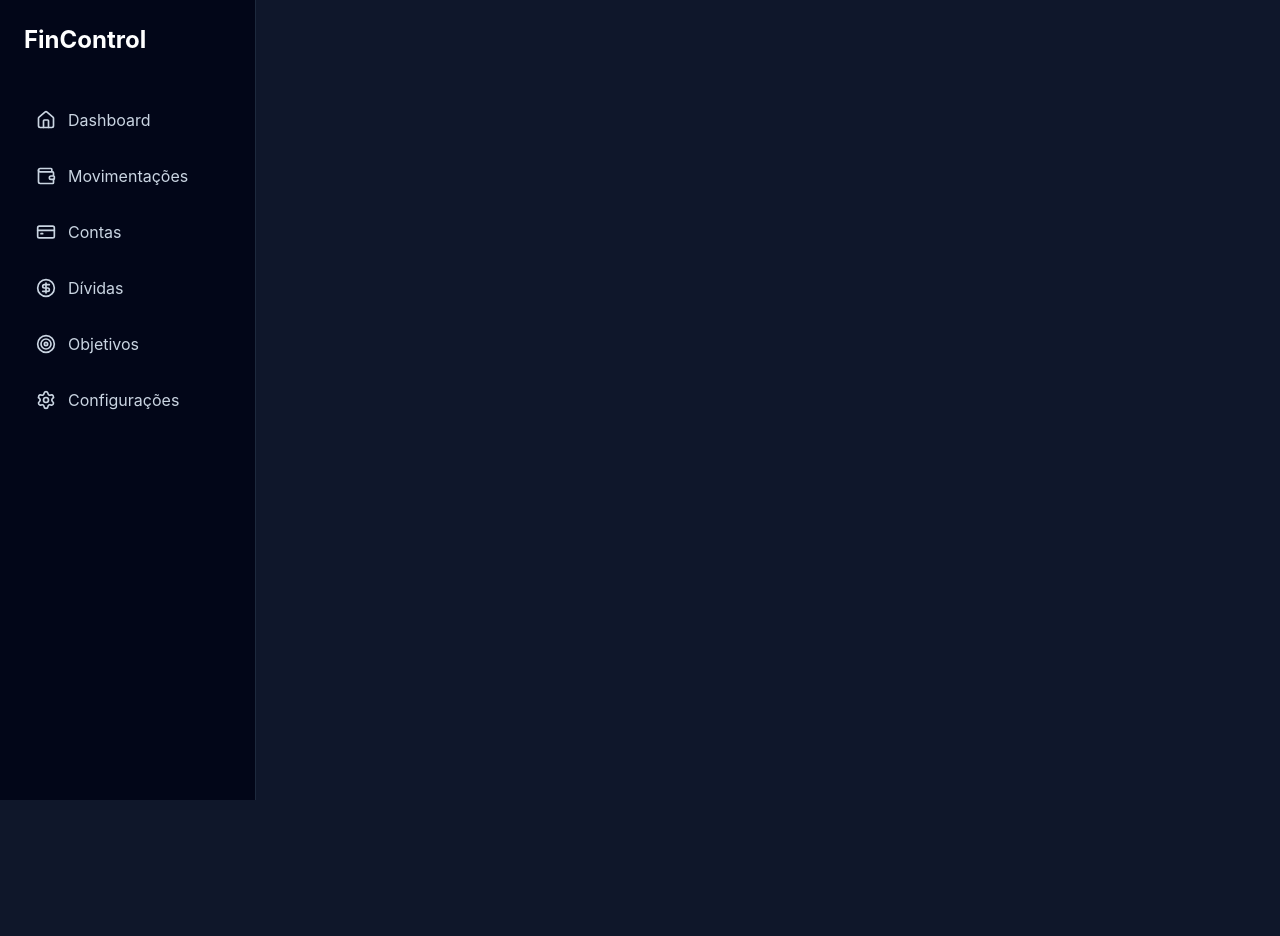
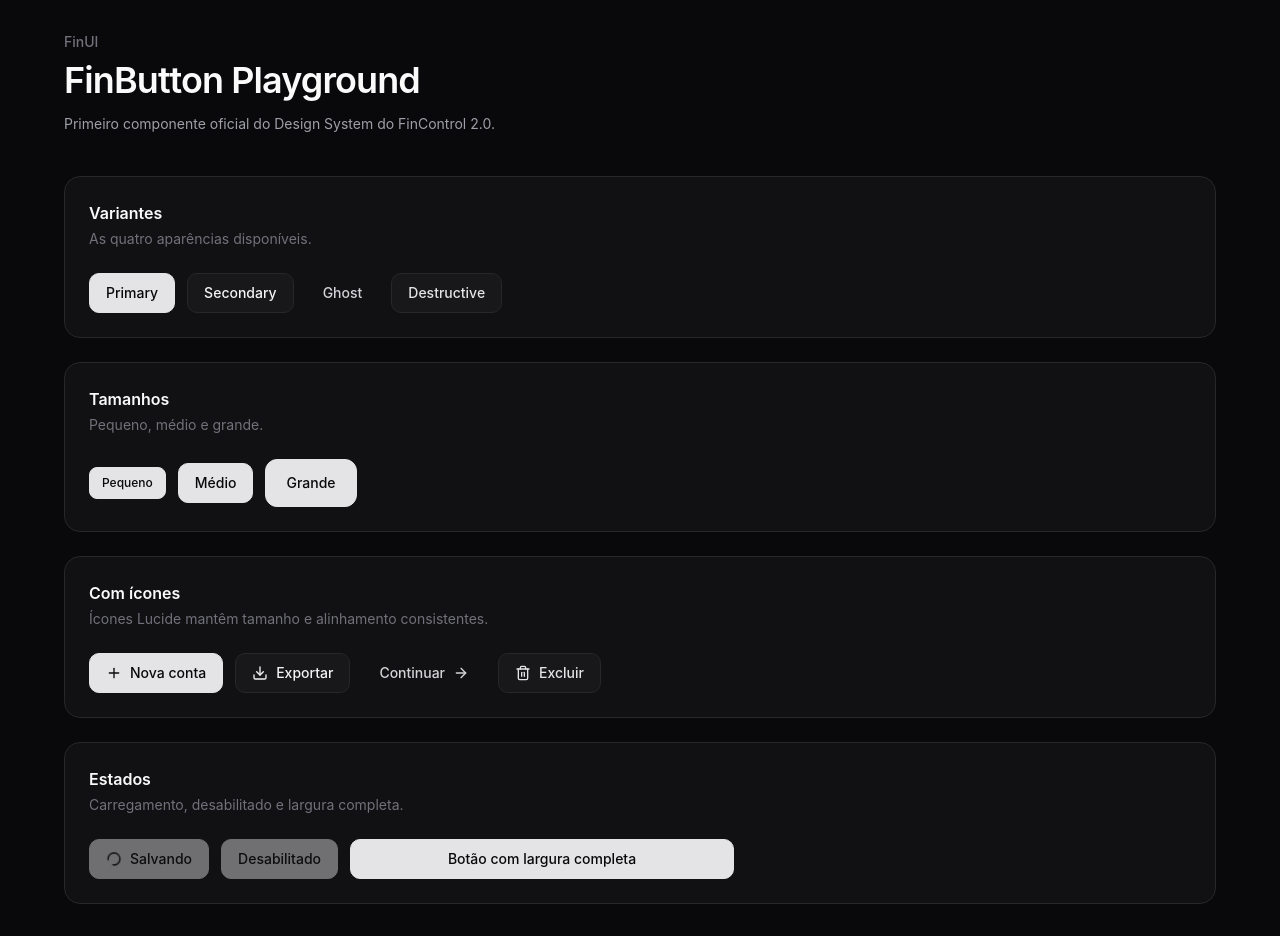
Before and after one commit to GabrielSnows/FinControl, a React (Vite) app: page /playground in a window 1280 px wide. Before the commit the page ends 800 px from the top, so only its background shows below. Built offline with nearby package versions, Linux system fonts and the light colour scheme.

Commit message:
Cria FinButton e playground do FinUI

```diff
--- a/dev-dist/sw.js
+++ b/dev-dist/sw.js
@@ -81,7 +81,7 @@ define(['./workbox-7e5eb42b'], (function (workbox) { 'use strict';
     "revision": "3ca0b8505b4bec776b69afdba2768812"
   }, {
     "url": "index.html",
-    "revision": "0.j83oqjb32g8"
+    "revision": "0.5med50an1vo"
   }], {});
   workbox.cleanupOutdatedCaches();
   workbox.registerRoute(new workbox.NavigationRoute(workbox.createHandlerBoundToURL("index.html"), {
--- a/src/app/App.tsx
+++ b/src/app/App.tsx
@@ -11,12 +11,30 @@ import Accounts from "../pages/Accounts";
 import Dashboard from "../pages/Dashboard";
 import Debts from "../pages/Debts";
 import Goals from "../pages/Goals";
+import Playground from "../pages/Playground";
 import Settings from "../pages/Settings";
 import Transactions from "../pages/Transactions";
 
 export default function App() {
   return (
     <BrowserRouter>
+      <Routes>
+        <Route
+          path="/playground"
+          element={<Playground />}
+        />
+
+        <Route
+          path="*"
+          element={<FinControlLayout />}
+        />
+      </Routes>
+    </BrowserRouter>
+  );
+}
+
+function FinControlLayout() {
+  return (
     <div className="flex min-h-screen bg-slate-900 text-white">
       <Sidebar />
 
@@ -58,6 +76,5 @@ export default function App() {
 
       <BottomNavigation />
     </div>
-    </BrowserRouter>
   );
 }
--- /dev/null
+++ b/src/finui/Button/FinButton.tsx
@@ -0,0 +1,118 @@
+import {
+  forwardRef,
+  type ButtonHTMLAttributes,
+  type ReactNode,
+} from "react";
+
+import { LoaderCircle } from "lucide-react";
+
+type FinButtonVariant =
+  | "primary"
+  | "secondary"
+  | "ghost"
+  | "destructive";
+
+type FinButtonSize = "sm" | "md" | "lg";
+
+type FinButtonProps = ButtonHTMLAttributes<HTMLButtonElement> & {
+  children: ReactNode;
+  variant?: FinButtonVariant;
+  size?: FinButtonSize;
+  loading?: boolean;
+  fullWidth?: boolean;
+  leftIcon?: ReactNode;
+  rightIcon?: ReactNode;
+};
+
+const variantClasses: Record<FinButtonVariant, string> = {
+  primary:
+    "border-zinc-200 bg-zinc-200 text-zinc-950 hover:border-zinc-300 hover:bg-zinc-300",
+
+  secondary:
+    "border-zinc-800 bg-zinc-900 text-zinc-100 hover:border-zinc-700 hover:bg-zinc-800",
+
+  ghost:
+    "border-transparent bg-transparent text-zinc-300 hover:bg-zinc-900 hover:text-zinc-50",
+
+  destructive:
+    "border-zinc-800 bg-zinc-900 text-zinc-200 hover:border-red-900/80 hover:bg-red-950/60 hover:text-red-300",
+};
+
+const sizeClasses: Record<FinButtonSize, string> = {
+  sm: "h-8 gap-1.5 rounded-lg px-3 text-xs",
+  md: "h-10 gap-2 rounded-[10px] px-4 text-sm",
+  lg: "h-12 gap-2.5 rounded-xl px-5 text-sm",
+};
+
+const iconSizeClasses: Record<FinButtonSize, string> = {
+  sm: "[&>svg]:h-3.5 [&>svg]:w-3.5",
+  md: "[&>svg]:h-4 [&>svg]:w-4",
+  lg: "[&>svg]:h-[18px] [&>svg]:w-[18px]",
+};
+
+const FinButton = forwardRef<HTMLButtonElement, FinButtonProps>(
+  function FinButton(
+    {
+      children,
+      variant = "primary",
+      size = "md",
+      loading = false,
+      fullWidth = false,
+      leftIcon,
+      rightIcon,
+      disabled,
+      type = "button",
+      className = "",
+      ...buttonProps
+    },
+    ref,
+  ) {
+    const isDisabled = disabled || loading;
+
+    return (
+      <button
+        ref={ref}
+        type={type}
+        disabled={isDisabled}
+        aria-busy={loading}
+        className={[
+          "inline-flex cursor-pointer select-none items-center justify-center whitespace-nowrap",
+          "border font-medium outline-none",
+          "transition-[background-color,border-color,color,opacity,transform] duration-150 ease-out",
+          "focus-visible:ring-2 focus-visible:ring-zinc-500 focus-visible:ring-offset-2 focus-visible:ring-offset-[#09090b]",
+          "active:translate-y-px",
+          "disabled:cursor-not-allowed disabled:opacity-45",
+          variantClasses[variant],
+          sizeClasses[size],
+          iconSizeClasses[size],
+          fullWidth ? "w-full" : "w-auto",
+          className,
+        ]
+          .filter(Boolean)
+          .join(" ")}
+        {...buttonProps}
+      >
+        {loading ? (
+          <LoaderCircle
+            aria-hidden="true"
+            className="shrink-0 animate-spin"
+          />
+        ) : (
+          leftIcon
+        )}
+
+        <span>{children}</span>
+
+        {!loading && rightIcon}
+      </button>
+    );
+  },
+);
+
+export default FinButton;
+
+export type {
+  FinButtonProps,
+  FinButtonSize,
+  FinButtonVariant,
+};
--- /dev/null
+++ b/src/finui/Button/index.ts
@@ -0,0 +1,7 @@
+export { default as FinButton } from "./FinButton";
+
+export type {
+  FinButtonProps,
+  FinButtonSize,
+  FinButtonVariant,
+} from "./FinButton";
--- /dev/null
+++ b/src/pages/Playground.tsx
@@ -0,0 +1,152 @@
+import {
+  ArrowRight,
+  Download,
+  Plus,
+  Trash2,
+} from "lucide-react";
+
+import { FinButton } from "../finui/Button";
+
+export default function Playground() {
+  return (
+    <div className="min-h-screen bg-[#09090b] px-4 py-8 text-zinc-50 sm:px-6 lg:px-10">
+      <div className="mx-auto max-w-6xl">
+        <header className="mb-10">
+          <p className="text-sm font-medium text-zinc-500">
+            FinUI
+          </p>
+
+          <h1 className="mt-2 text-3xl font-semibold tracking-tight sm:text-4xl">
+            FinButton Playground
+          </h1>
+
+          <p className="mt-3 max-w-2xl text-sm leading-6 text-zinc-400">
+            Primeiro componente oficial do Design System do
+            FinControl 2.0.
+          </p>
+        </header>
+
+        <div className="space-y-6">
+          <PlaygroundSection
+            title="Variantes"
+            description="As quatro aparências disponíveis."
+          >
+            <FinButton variant="primary">
+              Primary
+            </FinButton>
+
+            <FinButton variant="secondary">
+              Secondary
+            </FinButton>
+
+            <FinButton variant="ghost">
+              Ghost
+            </FinButton>
+
+            <FinButton variant="destructive">
+              Destructive
+            </FinButton>
+          </PlaygroundSection>
+
+          <PlaygroundSection
+            title="Tamanhos"
+            description="Pequeno, médio e grande."
+          >
+            <FinButton size="sm">
+              Pequeno
+            </FinButton>
+
+            <FinButton size="md">
+              Médio
+            </FinButton>
+
+            <FinButton size="lg">
+              Grande
+            </FinButton>
+          </PlaygroundSection>
+
+          <PlaygroundSection
+            title="Com ícones"
+            description="Ícones Lucide mantêm tamanho e alinhamento consistentes."
+          >
+            <FinButton
+              leftIcon={<Plus />}
+            >
+              Nova conta
+            </FinButton>
+
+            <FinButton
+              variant="secondary"
+              leftIcon={<Download />}
+            >
+              Exportar
+            </FinButton>
+
+            <FinButton
+              variant="ghost"
+              rightIcon={<ArrowRight />}
+            >
+              Continuar
+            </FinButton>
+
+            <FinButton
+              variant="destructive"
+              leftIcon={<Trash2 />}
+            >
+              Excluir
+            </FinButton>
+          </PlaygroundSection>
+
+          <PlaygroundSection
+            title="Estados"
+            description="Carregamento, desabilitado e largura completa."
+          >
+            <FinButton loading>
+              Salvando
+            </FinButton>
+
+            <FinButton disabled>
+              Desabilitado
+            </FinButton>
+
+            <div className="w-full max-w-sm">
+              <FinButton fullWidth>
+                Botão com largura completa
+              </FinButton>
+            </div>
+          </PlaygroundSection>
+        </div>
+      </div>
+    </div>
+  );
+}
+
+type PlaygroundSectionProps = {
+  title: string;
+  description: string;
+  children: React.ReactNode;
+};
+
+function PlaygroundSection({
+  title,
+  description,
+  children,
+}: PlaygroundSectionProps) {
+  return (
+    <section className="rounded-2xl border border-zinc-800 bg-[#111113] p-5 sm:p-6">
+      <div className="mb-6">
+        <h2 className="text-base font-semibold">
+          {title}
+        </h2>
+
+        <p className="mt-1 text-sm text-zinc-500">
+          {description}
+        </p>
+      </div>
+
+      <div className="flex flex-wrap items-center gap-3">
+        {children}
+      </div>
+    </section>
+  );
+}
```
Also changed, not shown: 1 other file (tests, documents, lock files or other folders). Lines whose indentation alone changed are shown as unchanged.
